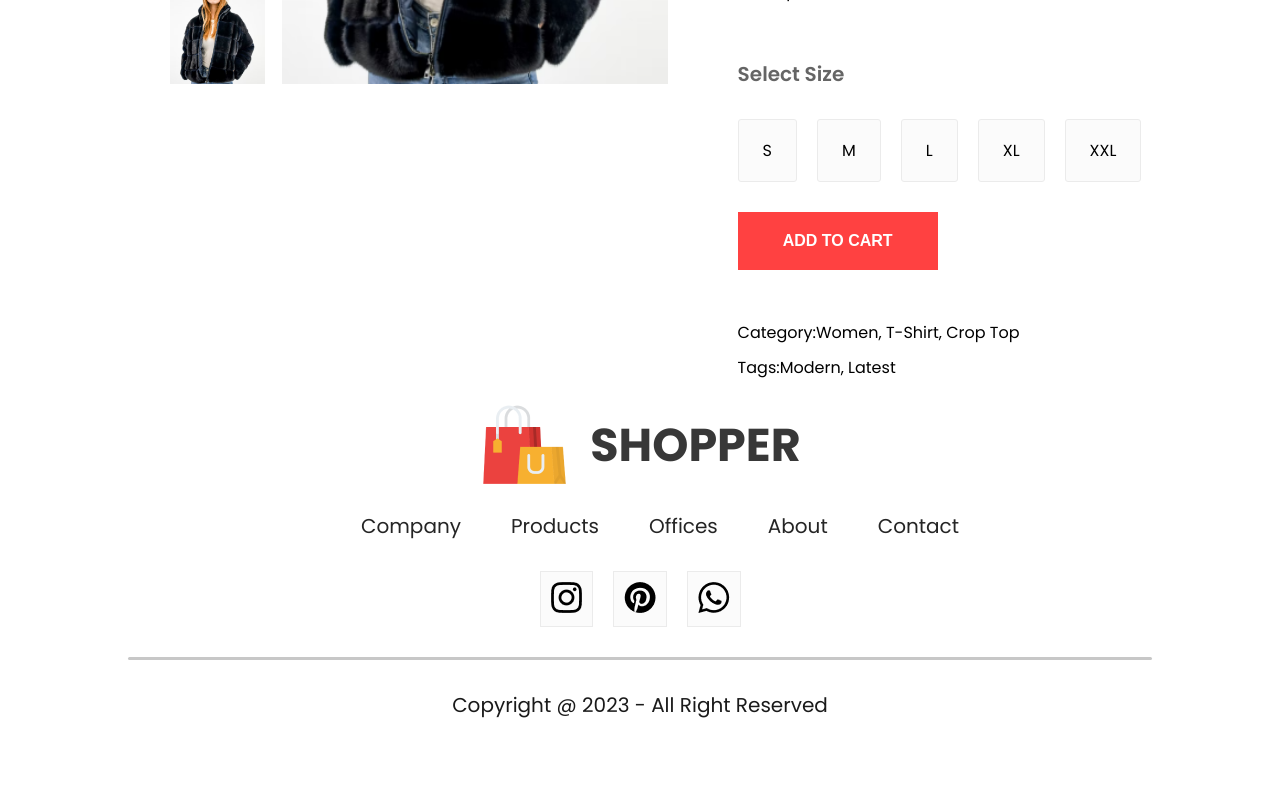
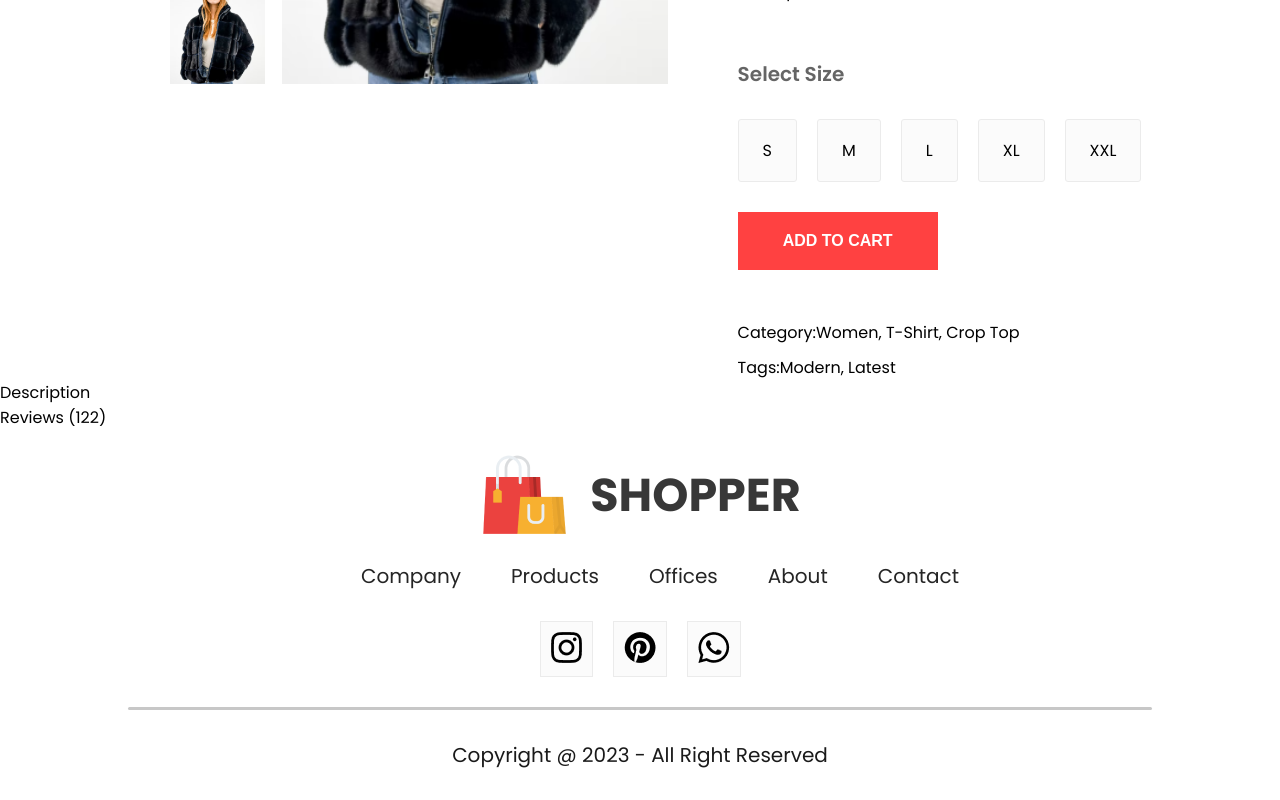
Before and after one commit to sahilsh17/Ecom, a React (Create React App) app in the folder frontend/: page /product/1 in a window 1280 px wide. Shown: the part 658-1458 px from the top of the page. Before the commit the page ends 1408 px from the top, so only its background shows below. Built offline with nearby package versions, Linux system fonts and the light colour scheme.

Commit message:
Created Description Box component

```diff
--- /dev/null
+++ b/frontend/src/Components/DescriptionBox/DescriptionBox.jsx
@@ -0,0 +1,17 @@
+import React from 'react';
+import './DescriptionBox.css';
+
+export const DescriptionBox = () => {
+  return (
+    <div className='descriptionbox'>
+      <div className='descriptionbox-navigator'>
+        <div className='descriptionbox-nav-box'>
+          Description
+        </div>
+        <div className='descriptionbox-nav-box fade'>
+          Reviews (122)
+        </div>
+      </div>
+    </div>
+  )
+}
--- a/frontend/src/Pages/Product.jsx
+++ b/frontend/src/Pages/Product.jsx
@@ -3,6 +3,7 @@ import all_product from '../Components/Assets/all_product';
 import { useParams } from 'react-router-dom';
 import Breadcrum from '../Components/Breadcrums/Breadcrum';
 import { ProductDisplay } from '../Components/ProductDisplay/ProductDisplay';
+import { DescriptionBox } from '../Components/DescriptionBox/DescriptionBox';
 export const Product = () => {
   const { productId } = useParams();
   const product = all_product.find((e) =>
@@ -11,6 +12,7 @@ export const Product = () => {
     <div>
       <Breadcrum product={product} />
       <ProductDisplay product={product} />
+      <DescriptionBox />
     </div>
   )
 }
```
Also changed, not shown: frontend/src/Components/DescriptionBox/DescriptionBox.css (added).
